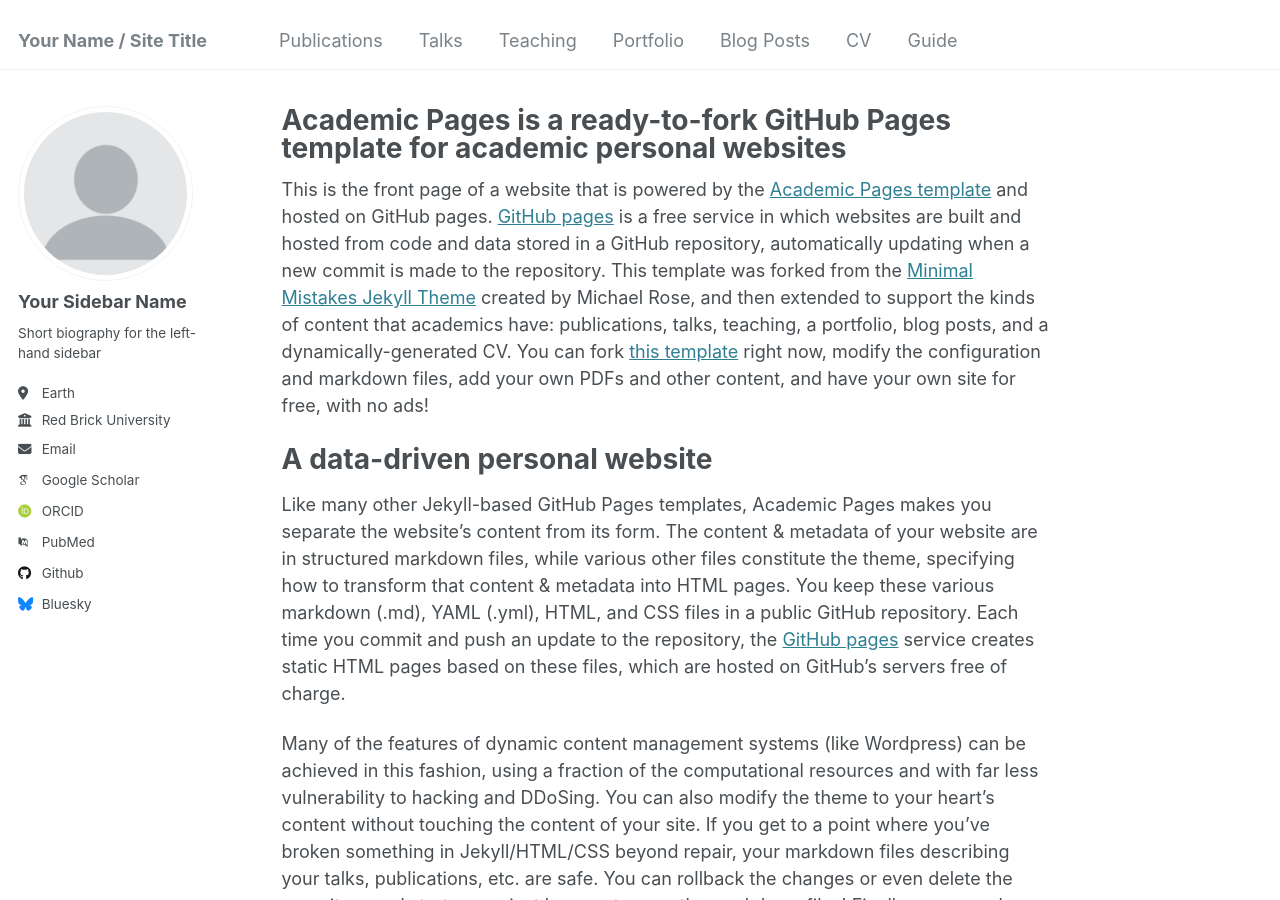
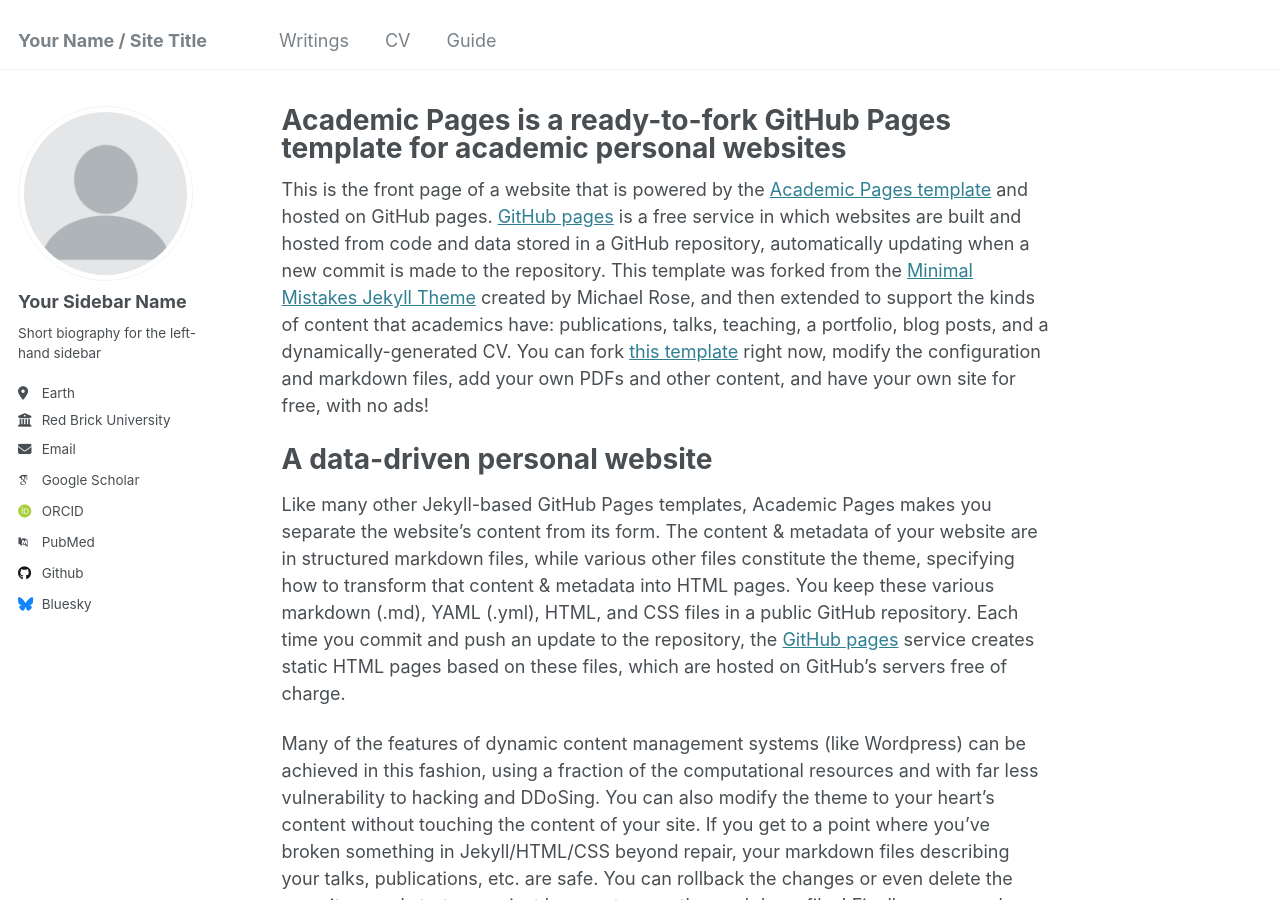
Before and after one commit to eugeniatel/eugeniatel.github.io, a Jekyll site: the page built from _pages/about.md, in a window 1280 px wide and 900 px high. Built offline with Jekyll 4.4.1, drawn with Linux system fonts in a browser that asks for light colours; some web fonts are replaced.

Commit message:
Update navigation.yml

```diff
--- a/_data/navigation.yml
+++ b/_data/navigation.yml
@@ -5,20 +5,8 @@
 # prevent it from being included in the site.
 
 main:
-  - title: "Publications"
-    url: /publications/
-
-  - title: "Talks"
-    url: /talks/
-
-  - title: "Teaching"
-    url: /teaching/
-
-  - title: "Portfolio"
-    url: /portfolio/
-
-  - title: "Blog Posts"
-    url: /year-archive/
+  - title: "Writings"
+    url: /writings/
 
   - title: "CV"
     url: /cv/
```
